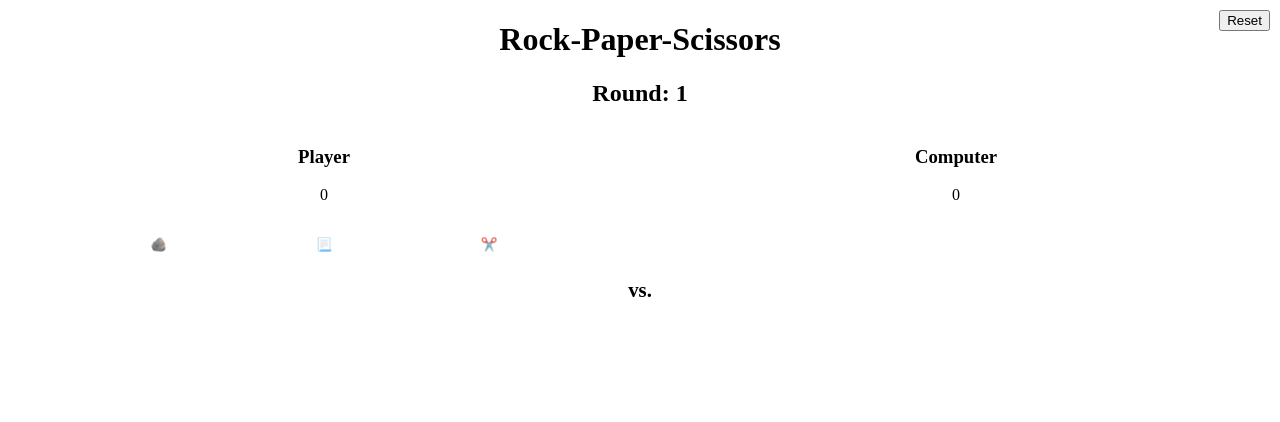
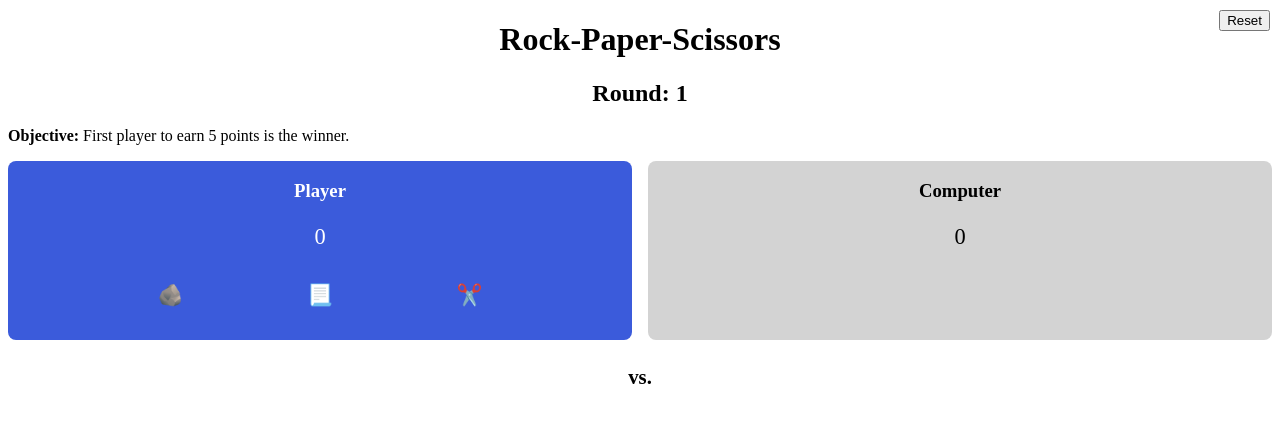
Before and after one commit to josephDorsey/rock-paper-scissors, a plain HTML site: page index.html in a window 1280 px wide. Drawn offline with Linux system fonts and the light colour scheme.

Commit message:
feat: update ui

```diff
--- a/index.html
+++ b/index.html
@@ -14,19 +14,22 @@
       .game-board {
         display: flex;
         justify-content: space-around;
+        gap: 1rem;
       }
       .player-button-container {
         display: flex;
         justify-content: space-evenly;
-        margin-top: 2rem;
+        margin: 2rem;
       }
       .player-button-container > button {
         border: 0;
         background-color: transparent;
+        font-size: 1.3rem;
       }
       .user-card {
         text-align: center;
         width: 75%;
+        border-radius: 8px;
       }
       .hidden {
         display: none;
@@ -52,17 +55,41 @@
         right: 10px;
         position: absolute;
       }
+      .computer {
+        background-color: lightgray;
+      }
+      .player {
+        background-color: #3b5bdb;
+        color: #fff;
+      }
+      li > span {
+        font-weight: bold;
+      }
+      .final-result {
+        text-align: center;
+      }
+      p > span {
+        font-weight: bold;
+      }
+      ul {
+        list-style: none;
+      }
+      .player-points,
+      .computer-points {
+        font-size: 1.4rem;
+      }
     </style>
     <h1>Rock-Paper-Scissors</h1>
     <h2 class="title-round">Round: 1</h2>
+    <p><span>Objective:</span> First player to earn 5 points is the winner.</p>
     <div class="game-board">
       <div class="player user-card">
         <h3>Player</h3>
         <p class="player-points"></p>
         <div class="player-button-container">
-          <button class="rock" name="rock">🪨</button>
-          <button class="paper" name="paper">📃</button>
-          <button class="scissors" name="scissors">✂️</button>
+          <button class="rock" name="Rock">🪨</button>
+          <button class="paper" name="Paper">📃</button>
+          <button class="scissors" name="Scissors">✂️</button>
         </div>
       </div>
       <div class="computer user-card">
```
